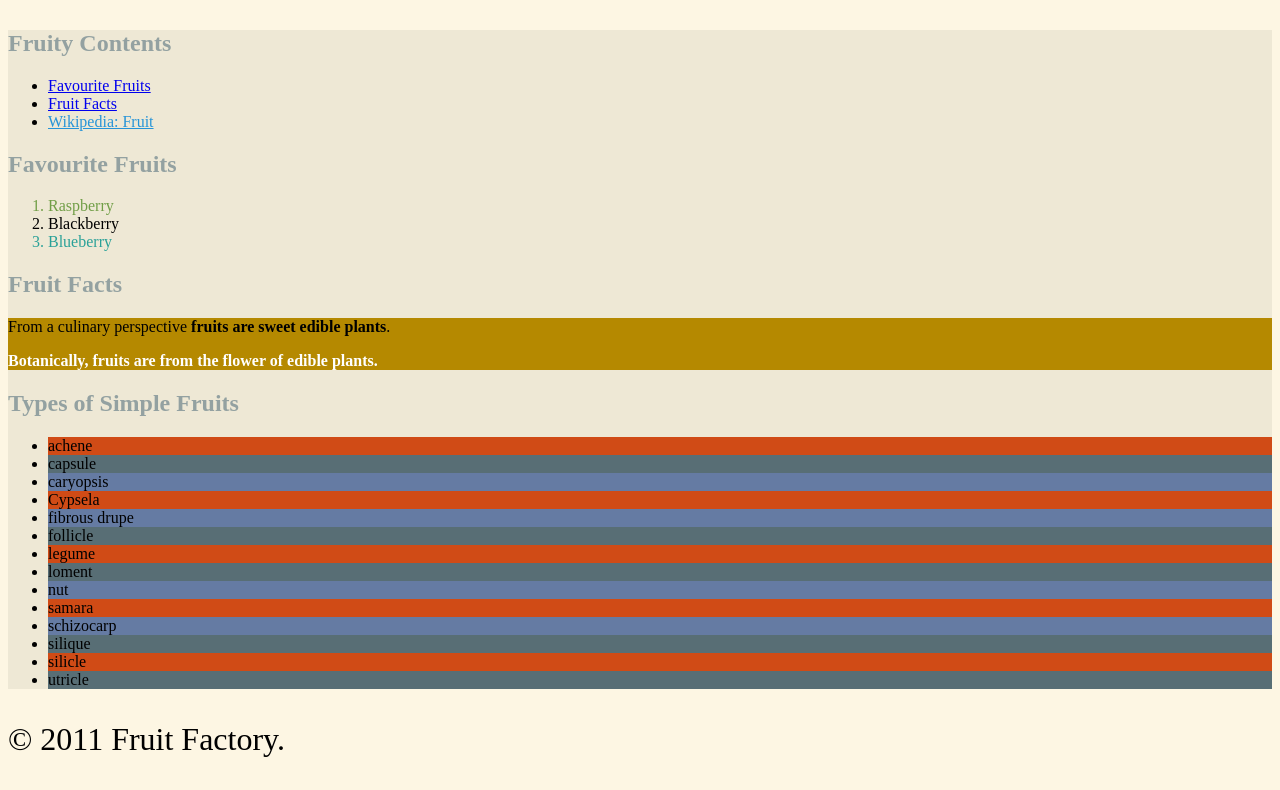
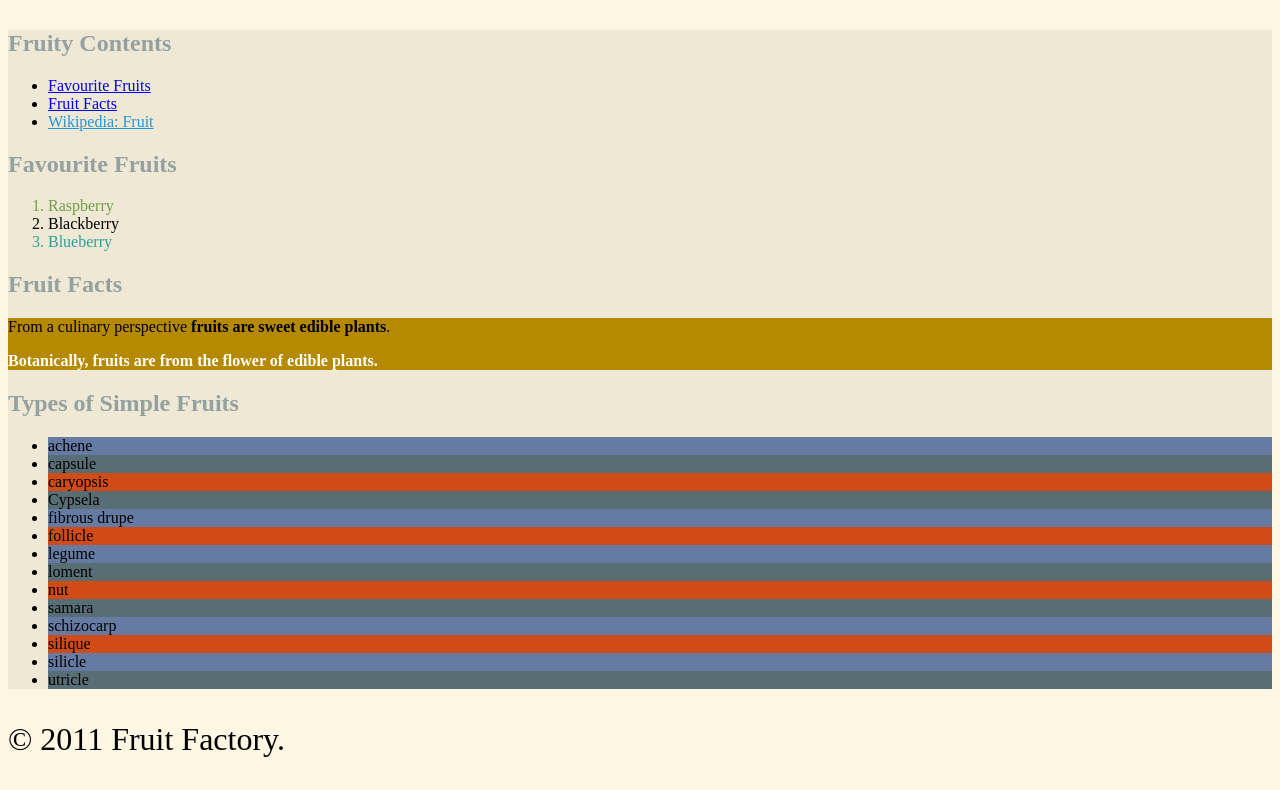
Before and after one commit to yuan0037/mad9013-ex2, a plain HTML site: page index.html in a window 1280 px wide. Shown: the part 556-1346 px from the top of the page. Drawn offline with Linux system fonts and the light colour scheme.

Commit message:
minor issue fixed.

```diff
--- a/css/main.css
+++ b/css/main.css
@@ -62,7 +62,7 @@ ol li:last-child {
 .types li:nth-child(odd) {
         background-color: #657ba3;
     }
-.types li:nth-child(3n+1) {
+.types li:nth-child(3n+0) {
         background-color: #d04b16;
 
 }
```
